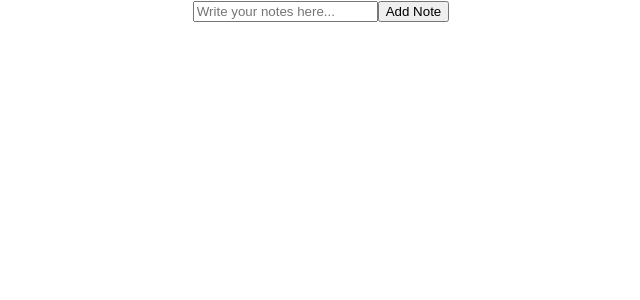
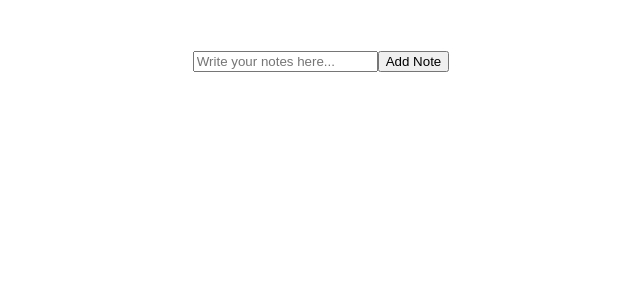
Before and after one commit to Eshhaa11/local-storage-notes-website, a React (Create React App) app: page / in a window 1280 px wide. Shown: the top 300 px of the page, without its empty margins (319-959 px from the left). Built offline with nearby package versions, Linux system fonts and the light colour scheme.

Commit message:
added padding

```diff
--- a/src/Components/Notes.css
+++ b/src/Components/Notes.css
@@ -2,4 +2,5 @@ body {
     display:  flex;
     justify-content: center;
     margin: 0;
+    padding: 50px 30px;
 }
```
